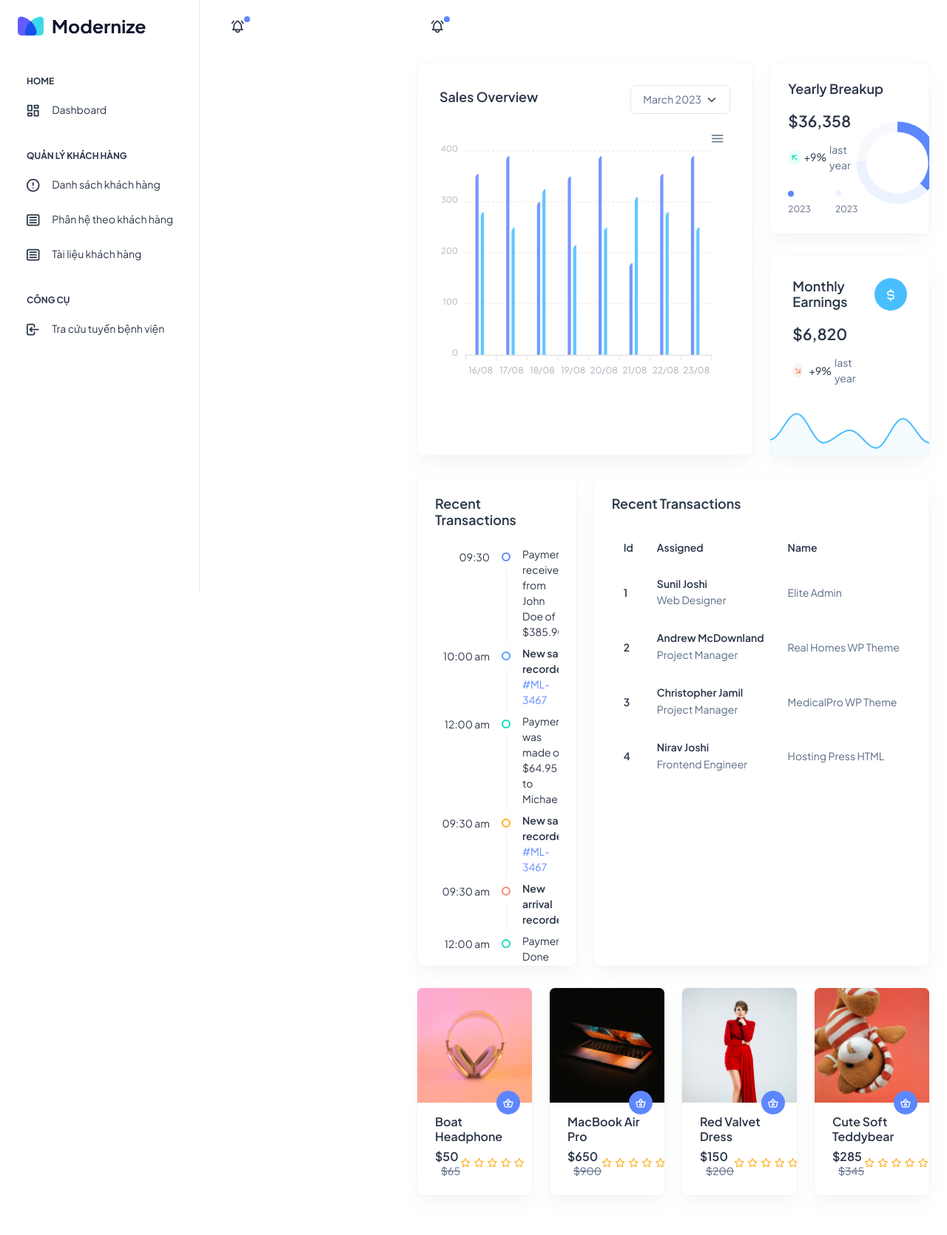
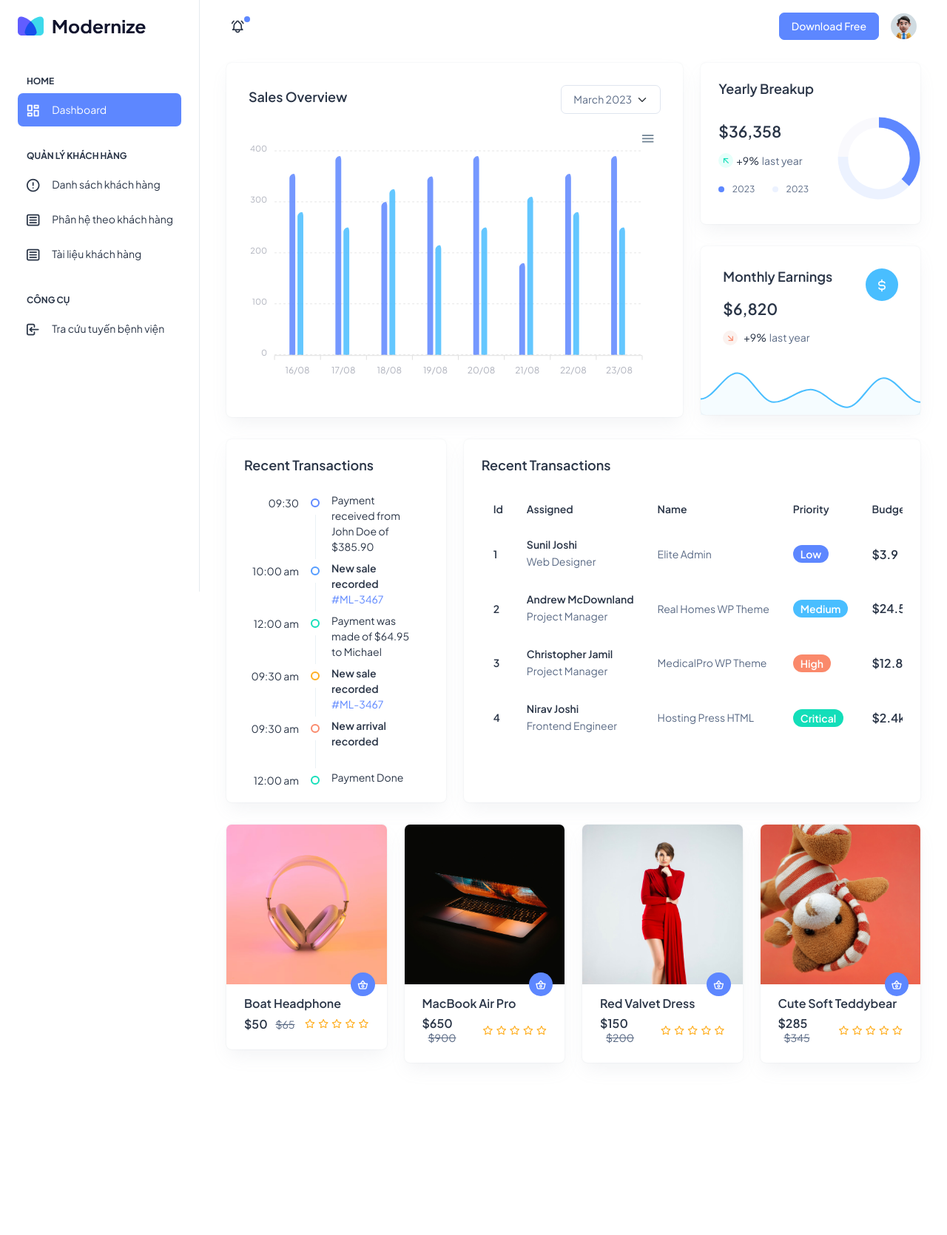
Before and after one commit to ThienMAC/ManagementQAS, a Django app: page / in a window 1280 px wide. Shown: the whole page at 74% size. After the commit the page ends 1438 px from the top, so only its background shows below. Run offline with Django 4.2, Linux system fonts and the light colour scheme; some libraries are stand-ins or nearby versions.

Commit message:
08082023 2

```diff
--- a/CRManagement/customer/urls.py
+++ b/CRManagement/customer/urls.py
@@ -2,5 +2,7 @@ from django.urls import path
 from . import views
 
 urlpatterns = [
-    path("customerList",views.customerList,name="customerList")
+    path("customerList",views.customerList,name="customerList"),
+    path("addCustomer",views.addCustomer,name="addCustomer"),
+    path("updateCustomer",views.updateCustomer,name="updateCustomer"),
 ]
--- a/CRManagement/dashboard/templates/dashboard/dashboard_base.html
+++ b/CRManagement/dashboard/templates/dashboard/dashboard_base.html
@@ -19,12 +19,14 @@
       href="https://fonts.googleapis.com/css?family=Open+Sans:300,300i,400,400i,600,600i,700,700i|Nunito:300,300i,400,400i,600,600i,700,700i|Poppins:300,300i,400,400i,500,500i,600,600i,700,700i"
       rel="stylesheet"
     />
+    <link
+      rel="stylesheet"
+      href="https://cdnjs.cloudflare.com/ajax/libs/font-awesome/6.4.2/css/all.min.css"
+      integrity="sha512-z3gLpd7yknf1YoNbCzqRKc4qyor8gaKU1qmn+CShxbuBusANI9QpRohGBreCFkKxLhei6S9CQXFEbbKuqLg0DA=="
+      crossorigin="anonymous"
+      referrerpolicy="no-referrer"
+    />
 
-    <link
-      href="{% static 'vendor/simple-datatables/style.css' %}"
-      rel="stylesheet"
-    />
-    <link rel="stylesheet" href="https://cdnjs.cloudflare.com/ajax/libs/font-awesome/6.4.2/css/all.min.css" integrity="sha512-z3gLpd7yknf1YoNbCzqRKc4qyor8gaKU1qmn+CShxbuBusANI9QpRohGBreCFkKxLhei6S9CQXFEbbKuqLg0DA==" crossorigin="anonymous" referrerpolicy="no-referrer" />
   </head>
 
   <body>
@@ -69,7 +71,7 @@
               <li class="sidebar-item">
                 <a
                   class="sidebar-link"
-                  href="./index.html"
+                  href="{% url 'home' %}"
                   aria-expanded="false"
                 >
                   <span>
@@ -229,10 +231,12 @@
             </div>
           </nav>
         </header>
+        <div class="container-fluid">
           {% block content %} {% endblock content %}
         </div>
       </div>
-    <script src="../assets/libs/jquery/dist/jquery.min.js"></script>
+    </div>
+    <script src="{% static 'libs/jquery/dist/jquery.min.js' %}"></script>
     <script src="{% static 'libs/bootstrap/dist/js/bootstrap.bundle.min.js' %}"></script>
     <script src="{% static 'js/sidebarmenu.js' %}"></script>
     <script src="{% static 'js/app.min.js' %}"></script>
--- a/CRManagement/dashboard/templates/dashboard/home.html
+++ b/CRManagement/dashboard/templates/dashboard/home.html
@@ -1,53 +1,4 @@
 {% extends 'dashboard/dashboard_base.html' %} {% load static %} {% block content %}
-<!--  Main wrapper -->
-<div class="body-wrapper">
-    <!--  Header Start -->
-    <header class="app-header">
-      <nav class="navbar navbar-expand-lg navbar-light">
-        <ul class="navbar-nav">
-          <li class="nav-item d-block d-xl-none">
-            <a class="nav-link sidebartoggler nav-icon-hover" id="headerCollapse" href="javascript:void(0)">
-              <i class="ti ti-menu-2"></i>
-            </a>
-          </li>
-          <li class="nav-item">
-            <a class="nav-link nav-icon-hover" href="javascript:void(0)">
-              <i class="ti ti-bell-ringing"></i>
-              <div class="notification bg-primary rounded-circle"></div>
-            </a>
-          </li>
-        </ul>
-        <div class="navbar-collapse justify-content-end px-0" id="navbarNav">
-          <ul class="navbar-nav flex-row ms-auto align-items-center justify-content-end">
-            <a href="#" target="_blank" class="btn btn-primary">Something here</a>
-            <li class="nav-item dropdown">
-              <a class="nav-link nav-icon-hover" href="javascript:void(0)" id="drop2" data-bs-toggle="dropdown"
-                aria-expanded="false">
-                <img src="{% static 'images/profile/user-1.jpg' %}" alt="" width="35" height="35" class="rounded-circle">
-              </a>
-              <div class="dropdown-menu dropdown-menu-end dropdown-menu-animate-up" aria-labelledby="drop2">
-                <div class="message-body">
-                  <a href="javascript:void(0)" class="d-flex align-items-center gap-2 dropdown-item">
-                    <i class="ti ti-user fs-6"></i>
-                    <p class="mb-0 fs-3">My Profile</p>
-                  </a>
-                  <a href="javascript:void(0)" class="d-flex align-items-center gap-2 dropdown-item">
-                    <i class="ti ti-mail fs-6"></i>
-                    <p class="mb-0 fs-3">My Account</p>
-                  </a>
-                  <a href="javascript:void(0)" class="d-flex align-items-center gap-2 dropdown-item">
-                    <i class="ti ti-list-check fs-6"></i>
-                    <p class="mb-0 fs-3">My Task</p>
-                  </a>
-                  <a href="#" class="btn btn-outline-primary mx-3 mt-2 d-block">Logout</a>
-                </div>
-              </div>
-            </li>
-          </ul>
-        </div>
-      </nav>
-    </header>
-    <!--  Header End -->
 <div class="container-fluid">
   <!--  Row 1 -->
   <div class="row">
@@ -394,5 +345,4 @@
     </div>
   </div>
 </div>
-  </div>
   {% endblock content %}
```
Also changed, not shown: CRManagement/customer/templates/customer/addCustomer.html (added, +28 -0 lines), CRManagement/customer/templates/customer/customerList.html (+35 -4 lines), CRManagement/customer/templates/customer/updateCustomer.html (added, +28 -0 lines), CRManagement/customer/views.py (+16 -0 lines). Lines whose indentation alone changed are shown as unchanged.
